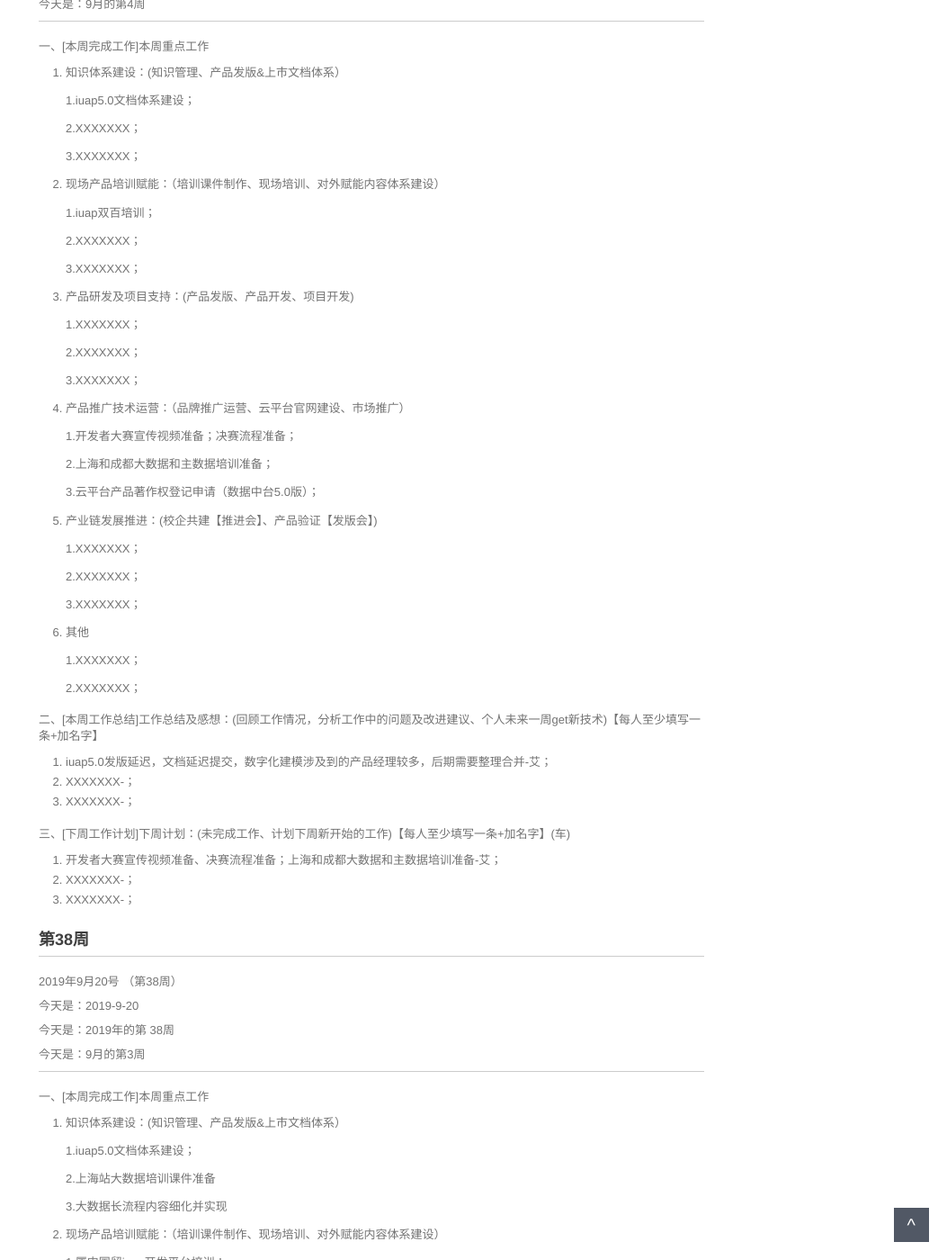
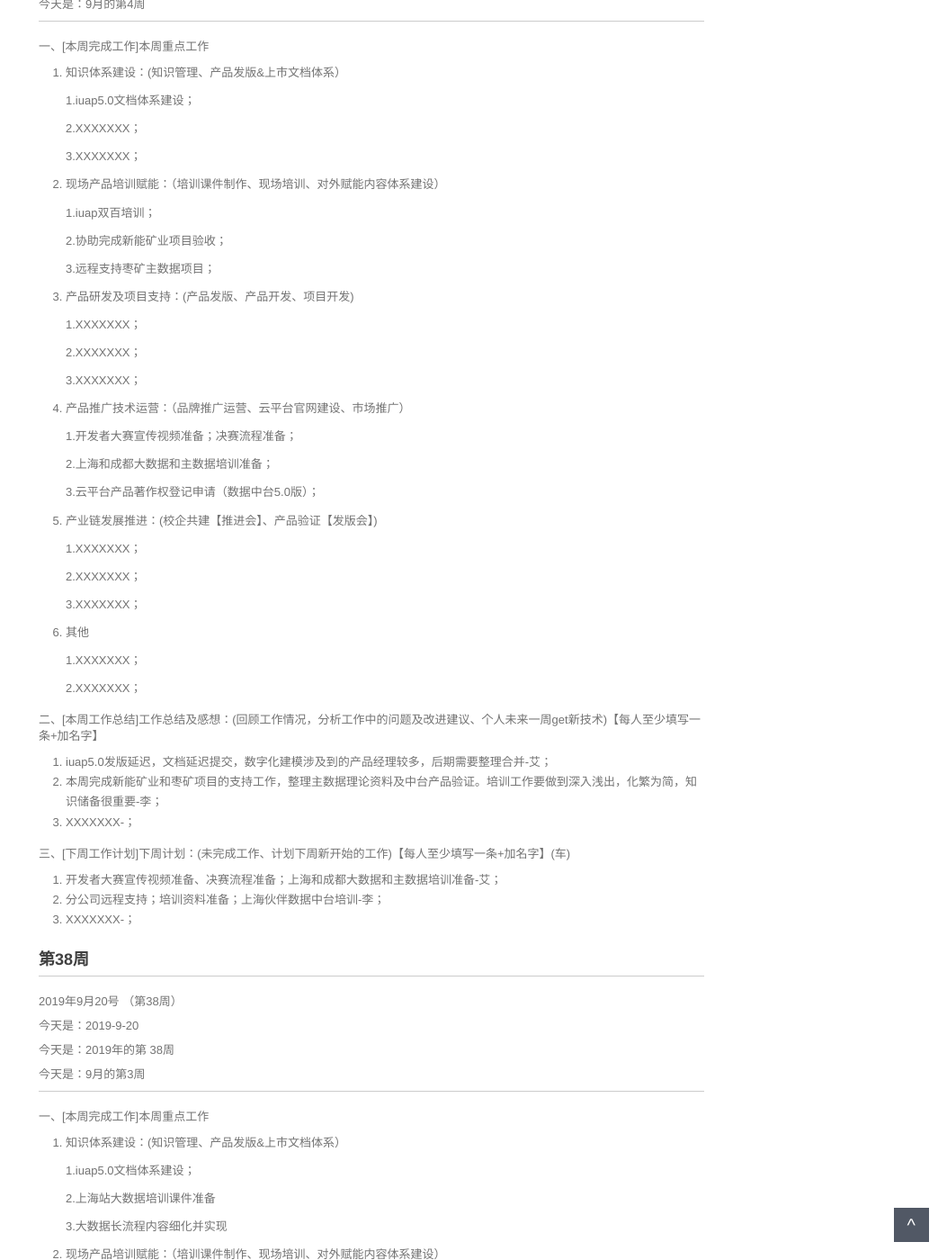
Before and after one commit to walllFlower/blog, a Jekyll site: the page built from _posts/2018-07-17-day_report_cxz.md, in a window 1280 px wide and 1400 px high, scrolled down 466 px. Shown: the whole window at 90% size, without its empty margins (227-1280 px from the left). Built offline with Jekyll 4.4.1, drawn with Linux system fonts in a browser that asks for light colours; comment, search, counter and statistics services are not loaded.

Commit message:
Update 2018-07-17-day_report_cxz.md

```diff
--- a/_posts/2018-07-17-day_report_cxz.md
+++ b/_posts/2018-07-17-day_report_cxz.md
@@ -36,9 +36,9 @@ categories: 技术运营工作周报
 
     1.iuap双百培训；
 
-    2.XXXXXXX；
-
-    3.XXXXXXX；
+    2.协助完成新能矿业项目验收；
+
+    3.远程支持枣矿主数据项目；
 
 3. 产品研发及项目支持：(产品发版、产品开发、项目开发)
 
@@ -74,13 +74,13 @@ categories: 技术运营工作周报
 二、[本周工作总结]工作总结及感想：(回顾工作情况，分析工作中的问题及改进建议、个人未来一周get新技术)【每人至少填写一条+加名字】
 
 1. iuap5.0发版延迟，文档延迟提交，数字化建模涉及到的产品经理较多，后期需要整理合并-艾；
-2. XXXXXXX-；
+2. 本周完成新能矿业和枣矿项目的支持工作，整理主数据理论资料及中台产品验证。培训工作要做到深入浅出，化繁为简，知识储备很重要-李；
 3. XXXXXXX-；
 
 三、[下周工作计划]下周计划：(未完成工作、计划下周新开始的工作)【每人至少填写一条+加名字】(车)
 
 1. 开发者大赛宣传视频准备、决赛流程准备；上海和成都大数据和主数据培训准备-艾；
-2. XXXXXXX-；
+2. 分公司远程支持；培训资料准备；上海伙伴数据中台培训-李；
 3. XXXXXXX-；
 
 
```
